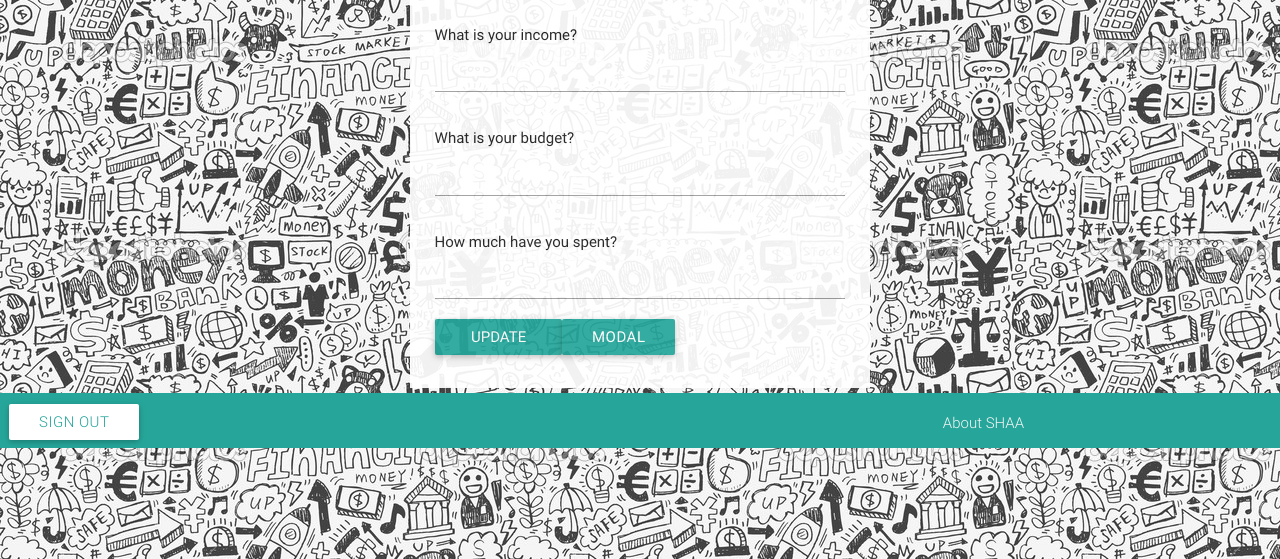
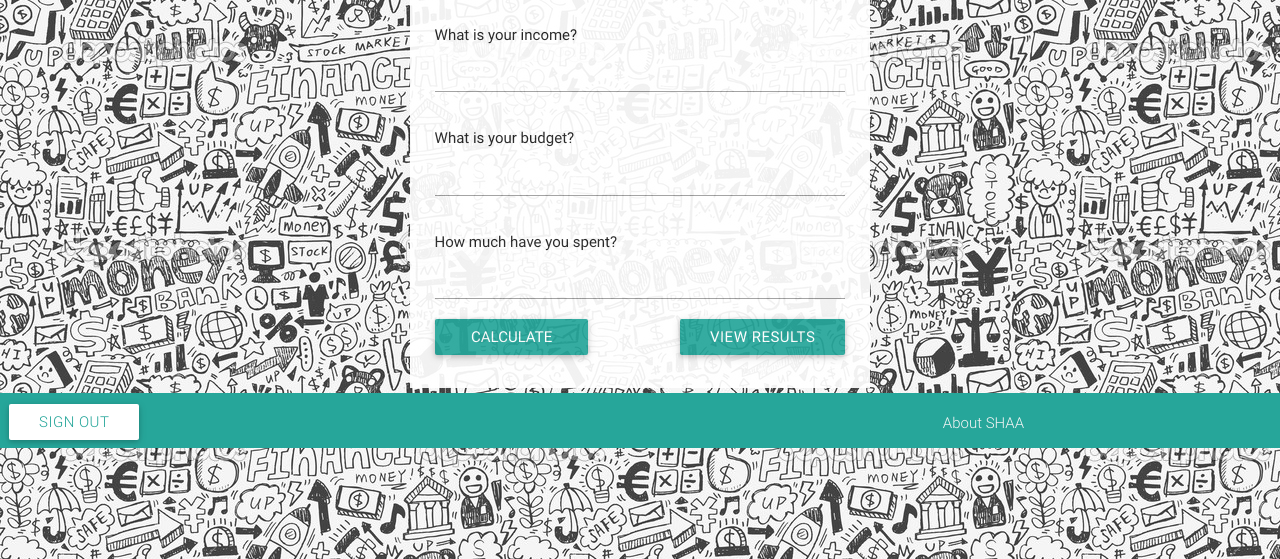
Before and after one commit to hsykwon/budgetme, a Python web app: template templates/mainPage.html in a window 1280 px wide. Shown: the part 127-686 px from the top of the page. Run offline with Jinja, Linux system fonts and the light colour scheme; the template is opened without the code that fills it, so the values that code supplies are empty; some libraries are stand-ins or nearby versions.

Commit message:
spaced out!!!

```diff
--- a/templates/mainPage.html
+++ b/templates/mainPage.html
@@ -23,7 +23,7 @@
              <input name="budget" type="number"></input>
            </p>
            <p>How much have you spent?
-             <input name="spendings" type="number"></input><a class="waves-effect waves-light btn"><input type="submit" value="Update"></input> </a><a class="waves-effect waves-light btn modal-trigger" href="#modal1">Modal</a>
+             <input name="spendings" type="number"></input><a class="waves-effect waves-light btn"><input type="submit" value="Calculate"></input> </a><a class="waves-effect waves-light btn modal-trigger" style="float:right;" href="#modal1">View Results</a>
            </p>
            <br>
          </form>
```
